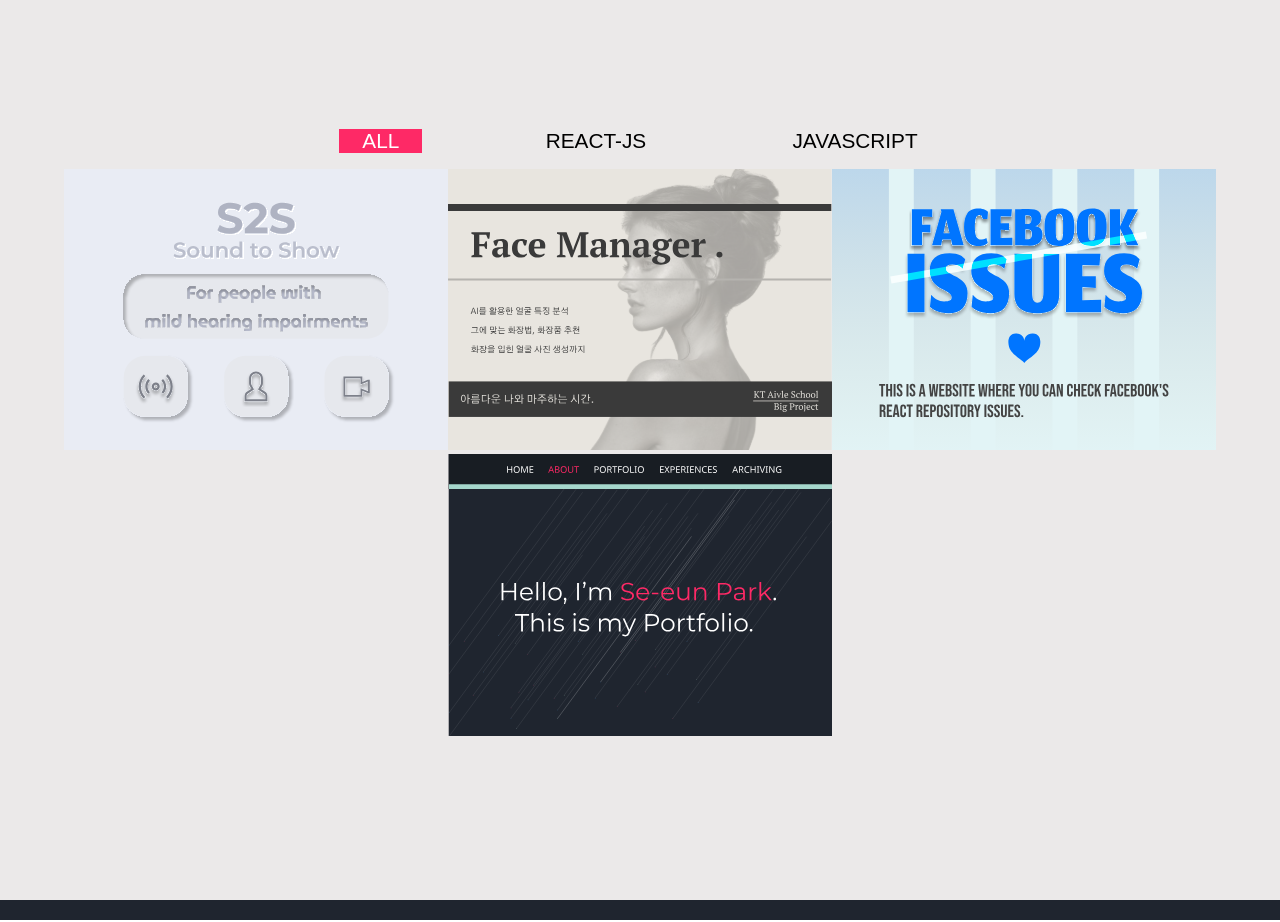
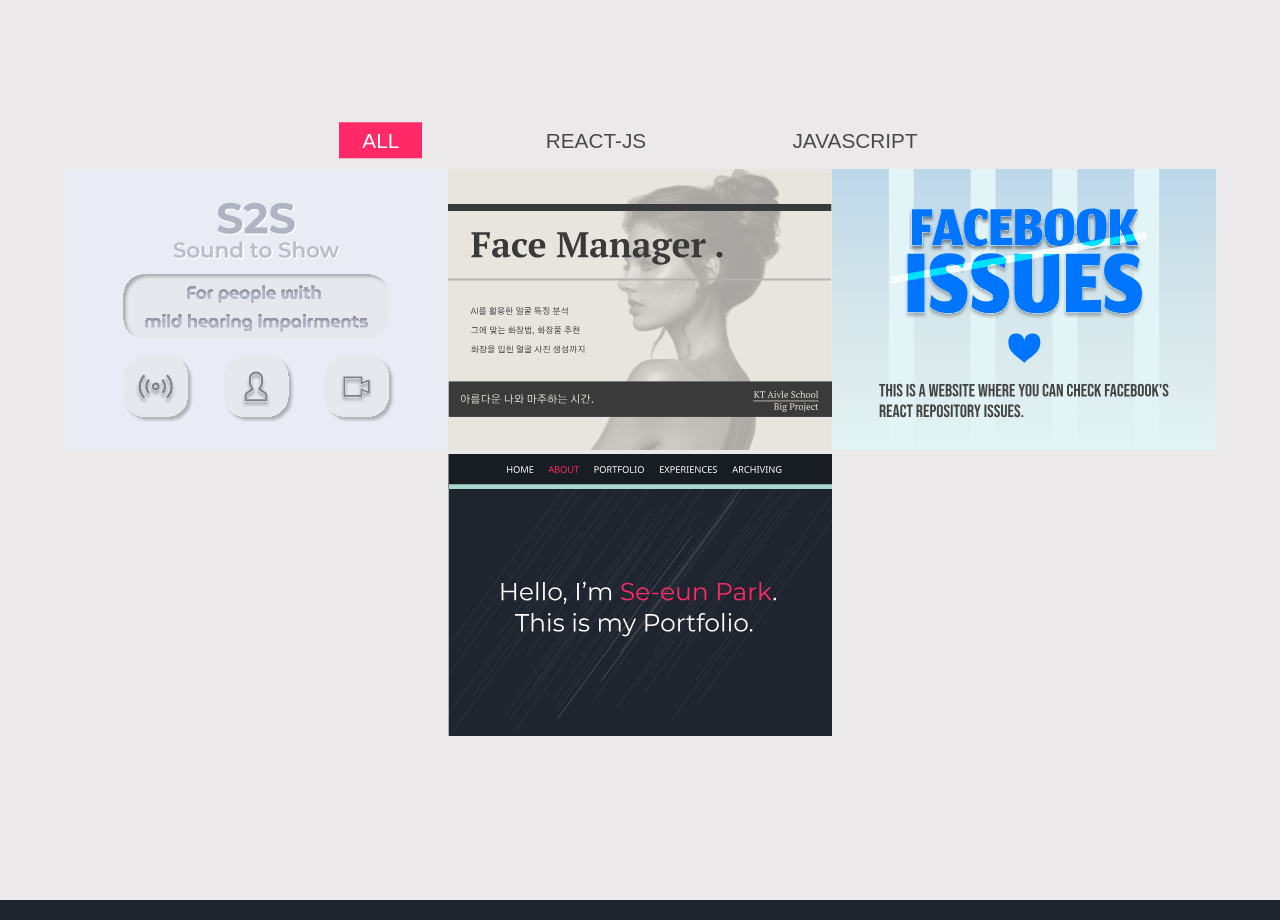
Before and after one commit to se-eun-park/webPortfolio, a React (Create React App) app: page / in a window 1280 px wide. Shown: the part 1760-2682 px from the top of the page. Built offline with nearby package versions, Linux system fonts and the light colour scheme; a web font is replaced by a local one.

Commit message:
Update code : 애니메이션 추가

```diff
--- a/package.json
+++ b/package.json
@@ -7,6 +7,7 @@
     "@testing-library/react": "^13.4.0",
     "@testing-library/user-event": "^13.5.0",
     "animate.css": "^4.1.1",
+    "framer-motion": "^10.16.16",
     "react": "^18.2.0",
     "react-dom": "^18.2.0",
     "react-router-dom": "^6.18.0",
--- a/src/components/projects.css
+++ b/src/components/projects.css
@@ -17,15 +17,34 @@
 }
 
 .projectSkill {
+  position: relative;
+  cursor: pointer;
+  z-index: 1;
+  color: #4A4A4A;
   font-family: "Kantumruy Pro", sans-serif;
   font-weight: 400;
   font-size: 1.3rem;
   margin-bottom: 1rem;
+  transition: color 0.5s ease;
 }
-
+.projectSkill::after {
+  content: "";
+  position: absolute;
+  z-index: -1;
+  bottom: 0;
+  left: 0;
+  width: 100%;
+  height: 2.2rem;
+  background-color: #FE2966;
+  transform: translateY(15%) scaleX(0);
+  transition: transform 0.5s ease;
+}
 .projectSkill.selected {
   color: #fff;
-  background-color: #FE2966;
+  transition: color 0.5s ease;
+}
+.projectSkill.selected::after {
+  transform: translateY(15%) scaleX(1);
 }
 
 .projects {
@@ -35,8 +54,7 @@
   width: 90vw;
   flex-wrap: wrap;
 }
-
-.projectImg img {
+.projects img {
   width: 30vw;
   height: 22vw;
   -o-object-fit: cover;
--- a/src/components/projects.jsx
+++ b/src/components/projects.jsx
@@ -1,4 +1,5 @@
 import React, { useState} from 'react';
+import { motion, AnimatePresence } from 'framer-motion';
 import './projects.css';
 
 const Projects = () => {
@@ -32,9 +33,20 @@
 
       {/* 필터링된 프로젝트 표시 */}
       <div className='projects'>
-        {filteredProjects.map(project => (
-          <div className='projectImg' key={project.id}><img src={project.imageUrl} alt={project.title} /></div>
-        ))}
+      <AnimatePresence>
+          {filteredProjects.map(project => (
+            <motion.div
+              key={project.id}
+              layout
+              initial={{ opacity: 0 }}
+              animate={{ opacity: 1 }}
+              exit={{ opacity: 0 }}
+              transition={{ duration: 0.3 }}
+            >
+              <img src={project.imageUrl} alt={project.title} />
+            </motion.div>
+          ))}
+        </AnimatePresence>
       </div>
     </div>
   );
--- a/src/components/projects.scss
+++ b/src/components/projects.scss
@@ -1,3 +1,5 @@
+$h1Text: #4A4A4A;
+
 @import url('https://fonts.googleapis.com/css2?family=Kantumruy+Pro:wght@400&display=swap');
 // font-family: 'Kantumruy Pro', sans-serif;
 
@@ -19,17 +21,41 @@
 }
 
 .projectSkill{
+    position: relative;
+    cursor: pointer;
+    z-index: 1;
+
+    color: $h1Text;
     font-family: 'Kantumruy Pro', sans-serif;
     font-weight: 400;
     font-size: 1.3rem;
     margin-bottom: 1rem;
 
+    transition: color 0.5s ease;
+
+    &::after {
+        content: '';
+        position: absolute;
+        z-index: -1;
+        bottom: 0;
+        left: 0;
+        width: 100%;
+        height: 2.2rem;
+        background-color: #FE2966;
+        transform:  translateY(15%) scaleX(0);
+        transition: transform 0.5s ease
+    }
+
+    &.selected {
+        color: #fff;
+        transition: color 0.5s ease;
+
+        &::after {
+            transform:  translateY(15%) scaleX(1);
+        }
+    }
 }
 
-.projectSkill.selected {
-    color: #fff;
-    background-color: #FE2966;
-  }
 
 .projects{
     display: flex;
@@ -37,9 +63,7 @@
     justify-content: center;
     width: 90vw;
     flex-wrap: wrap;
-}
 
-.projectImg{
     img{
         width: 30vw;
         height: 22vw;
```
Also changed, not shown: 2 other files (tests, documents, lock files or other folders).
